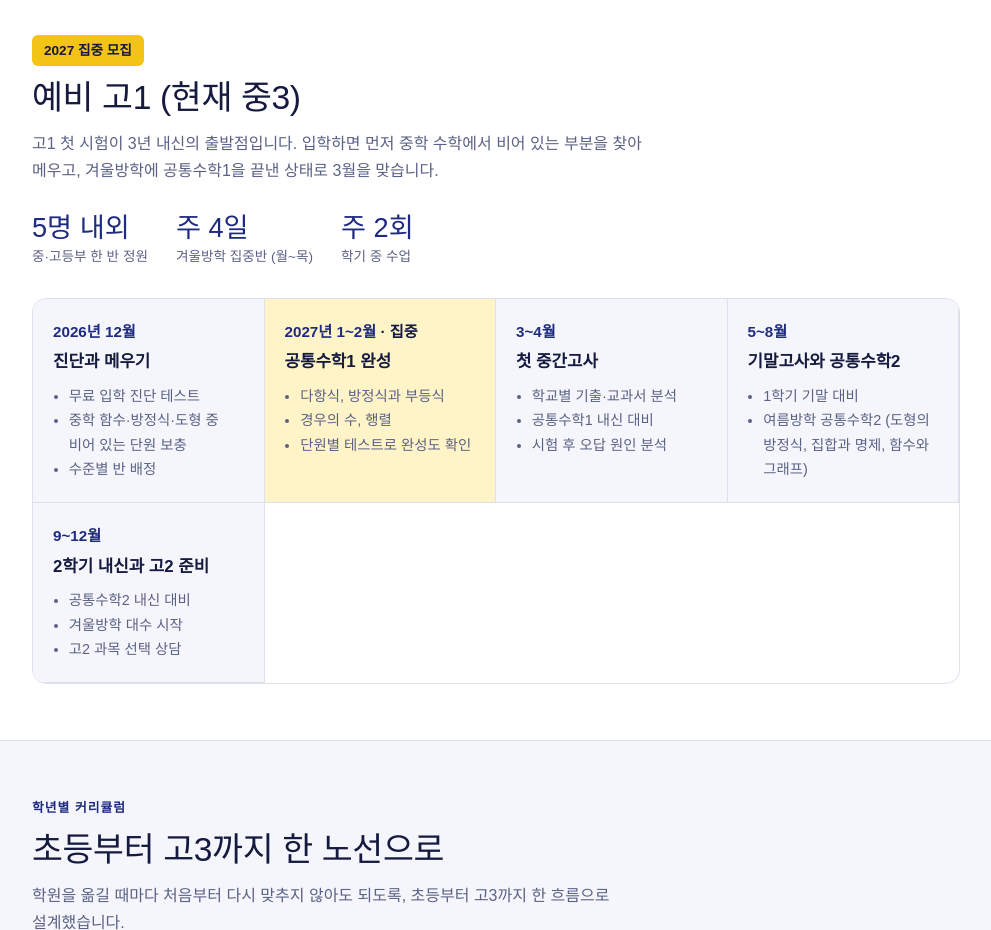
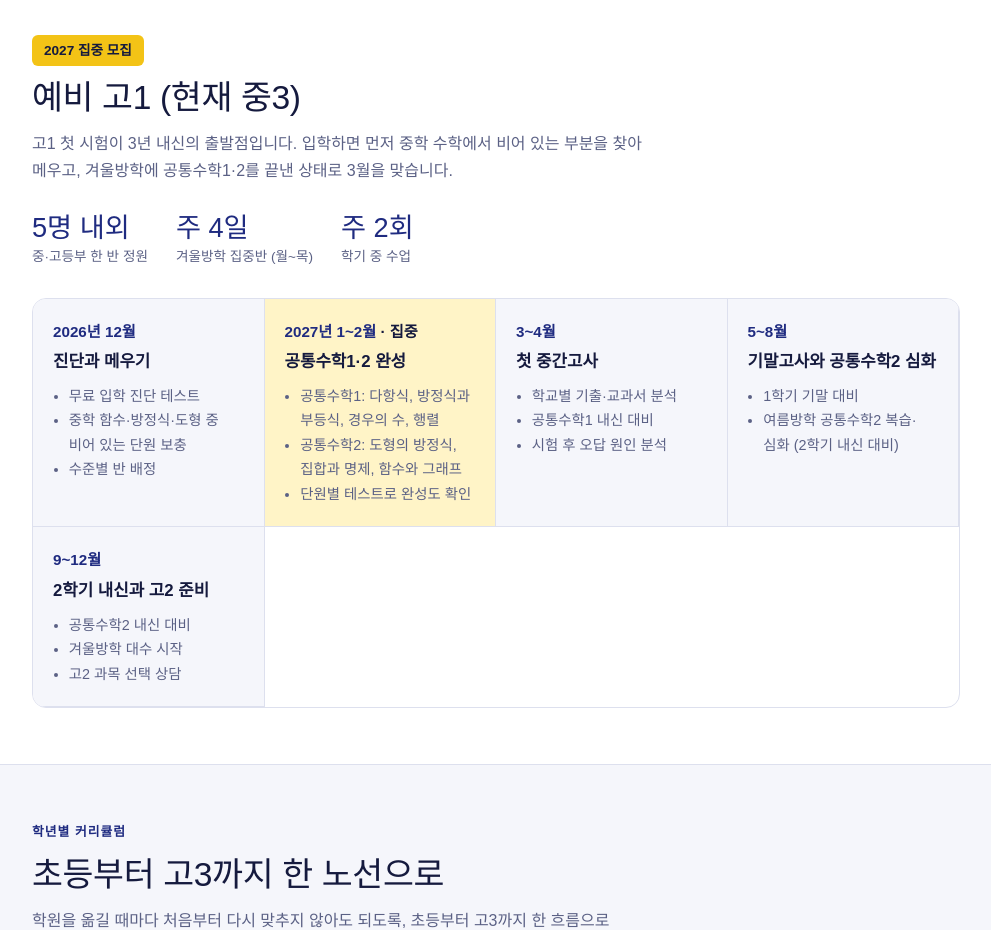
Before and after one commit to sumansemath/homepage, a plain HTML site: page curriculum.html in a window 1280 px wide. Shown: the part 1260-2190 px from the top of the page, without its empty margins (144-1135 px from the left). Drawn offline with Linux system fonts and the light colour scheme; a web font is replaced by a local one.

Commit message:
예비고1 겨울방학 집중반 범위를 공통수학1·2로 변경
여름방학은 공통수학2 복습·심화로 조정

Co-Authored-By: Claude Opus 5.5 <noreply@anthropic.com>

```diff
--- a/curriculum.html
+++ b/curriculum.html
@@ -200,7 +200,7 @@ footer { padding-block: 20px; font-size: 0.8rem; color: var(--muted); }
       <div class="sec-head">
         <span class="focus-badge">2027 집중 모집</span>
         <h2>예비 고1 (현재 중3)</h2>
-        <p class="lead">고1 첫 시험이 3년 내신의 출발점입니다. 입학하면 먼저 중학 수학에서 비어 있는 부분을 찾아 메우고, 겨울방학에 공통수학1을 끝낸 상태로 3월을 맞습니다.</p>
+        <p class="lead">고1 첫 시험이 3년 내신의 출발점입니다. 입학하면 먼저 중학 수학에서 비어 있는 부분을 찾아 메우고, 겨울방학에 공통수학1·2를 끝낸 상태로 3월을 맞습니다.</p>
       </div>
       <div class="facts">
         <div class="fact"><span class="v num">5명 내외</span><span class="l">중·고등부 한 반 정원</span></div>
@@ -215,8 +215,8 @@ footer { padding-block: 20px; font-size: 0.8rem; color: var(--muted); }
         </div>
         <div class="step hot">
           <span class="when num">2027년 1~2월</span>
-          <h3>공통수학1 완성</h3>
-          <ul><li>다항식, 방정식과 부등식</li><li>경우의 수, 행렬</li><li>단원별 테스트로 완성도 확인</li></ul>
+          <h3>공통수학1·2 완성</h3>
+          <ul><li>공통수학1: 다항식, 방정식과 부등식, 경우의 수, 행렬</li><li>공통수학2: 도형의 방정식, 집합과 명제, 함수와 그래프</li><li>단원별 테스트로 완성도 확인</li></ul>
         </div>
         <div class="step">
           <span class="when num">3~4월</span>
@@ -225,8 +225,8 @@ footer { padding-block: 20px; font-size: 0.8rem; color: var(--muted); }
         </div>
         <div class="step">
           <span class="when num">5~8월</span>
-          <h3>기말고사와 공통수학2</h3>
-          <ul><li>1학기 기말 대비</li><li>여름방학 공통수학2 (도형의 방정식, 집합과 명제, 함수와 그래프)</li></ul>
+          <h3>기말고사와 공통수학2 심화</h3>
+          <ul><li>1학기 기말 대비</li><li>여름방학 공통수학2 복습·심화 (2학기 내신 대비)</li></ul>
         </div>
         <div class="step">
           <span class="when num">9~12월</span>
```
